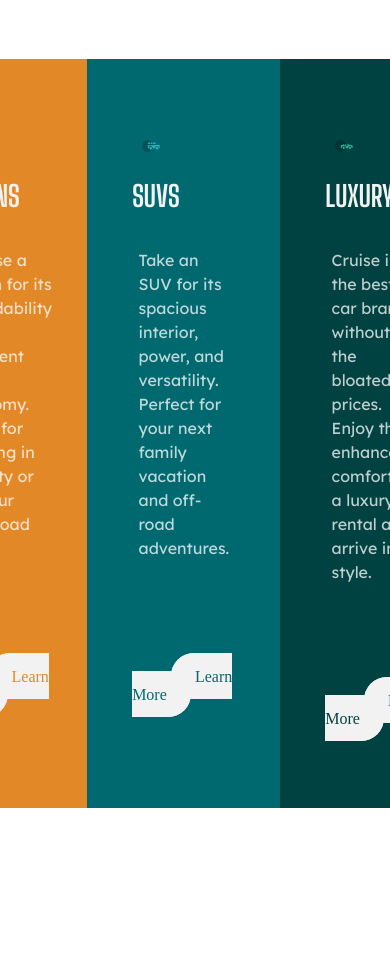
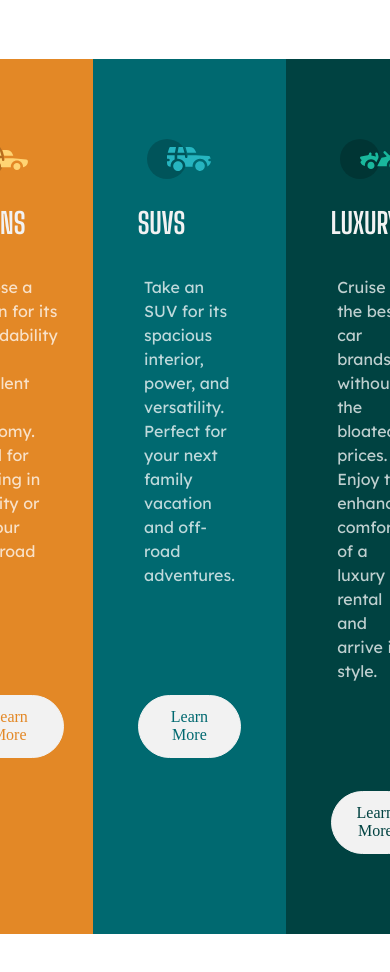
Before and after one commit to issagoodlifeInc/frontend-card, a plain HTML site: page index.html in a window 390 px wide. Shown: the top 972 px of the page. Before the commit the page ends 866 px from the top, so only its background shows below. Drawn offline with Linux system fonts and the light colour scheme.

Commit message:
Change button configuration for responsiveness

```diff
--- a/css/styles.css
+++ b/css/styles.css
@@ -27,16 +27,21 @@ body{
   display: flex;
   flex-direction: row;
   justify-content: center;
+
+}
+
+main .cards .card-content .btn-all{
+  display: inline-flex;
+  margin-left: 2.4rem;
 }
 
 main .btn{
-  margin-left: 2.4rem;
   padding: .8rem 1.4rem;
   text-align: center;
   font-size: 1rem;
   text-decoration: none;
-  border: 2px solid hsl(0, 0%, 95%);
-  border-radius: 4rem;
+  border: 1px solid hsl(0, 0%, 95%);
+  border-radius: 10rem;
   background-color: hsl(0, 0%, 95%);
   cursor: pointer;
 }
@@ -66,7 +71,11 @@ p{
 
 /* ---------Site Content ---------- */
 main .cards{
-  margin: 15% 20%;
+  margin: 15% 10%;
+  /* height: 30vh; */
+}
+
+main .cards .card-content{
   text-align: left;
 }
 
@@ -89,8 +98,7 @@ main .cards .luxury{
 
 main .cards .card-content .icon-img img{
   margin-left: .6rem;
-  width: 18%;
-  height: 18%;
+
 }
 
 main .cards .card-content .btn-sedan{
@@ -107,14 +115,26 @@ main .cards .card-content .btn-luxury{
 
 /* -----Responsive 4k---------- */
 
-/* @media(max-width:2560px){
+@media(max-width:920px){
+  main .cards .card-content .btn-all{
+    margin-left: 0;
+  }
 
   }
 
-} */
-
 
 /* -----Responsive 4k---------- */
+
+/* ----Responsive 600px------- */
+
+@media(max-width: 572px){
+  main .cards{
+
+  }
+}
+
+/* ----Responsive 600px------- */
+
 
 /* ----------Responsive Mobile 375px------ */
 
@@ -124,6 +144,7 @@ main .cards .card-content .btn-luxury{
   }
 
   main .cards{
+    width: 88%;
     margin: 15% 6%;
   }
 
--- a/index.html
+++ b/index.html
@@ -7,7 +7,7 @@
   <meta http-equiv="X-UA-Compatible" content="ie=edge">
 
   <!-- ---- Favicon icon ---- -->
-  <link rel="icon" href="images/favicon-32x32.png">
+  <link rel="icon" href="images/favicon.png">
 
   <!-- ----External Styles ---- -->
   <link rel="stylesheet" href="css/styles.css">
@@ -27,34 +27,41 @@
     <div class="cards flex-row">
       <div class="card-content sedan">
         <div class="icon-img">
-          <img src="images/icon-sedans.svg" alt="sedan.svg">
+          <img src="images/sedans.svg" alt="sedan.svg">
         </div>
         <h2>SEDANS</h2>
         <p> Choose a sedan for its affordability and excellent fuel economy. Ideal for cruising in the city
           or on your next road trip.
         </p>
-        <a href="#" class="btn btn-sedan"><span>Learn More</span></a>
+        <div class="btn-all">
+          <a href="#" class="btn btn-sedan"><span>Learn More</span></a>
+        </div>
       </div>
       <div class="card-content suv">
         <div class="icon-img">
-          <img src="images/icon-suvs.svg" alt="luxury.svg">
+          <img src="images/suvs.svg" alt="luxury.svg">
         </div>
         <h2>SUVS</h2>
         <p> Take an SUV for its spacious interior, power, and versatility. Perfect for your next family vacation
           and off-road adventures.
+        </p>
+        <div class="btn-all">
+          <a href="#" class="btn btn-suv"><span>Learn More</span></a>
+        </div>
 
-        </p>
-        <a href="#" class="btn btn-suv"><span>Learn More</span></a>
       </div>
       <div class="card-content luxury">
         <div class="icon-img">
-          <img src="images/icon-luxury.svg" alt="luxury.svg">
+          <img src="images/luxury.svg" alt="luxury.svg">
         </div>
         <h2>LUXURY</h2>
         <p> Cruise in the best car brands without the bloated prices. Enjoy the enhanced comfort of a luxury
           rental and arrive in style.
         </p>
-        <a href="#" class="btn btn-luxury"><span>Learn More</span></a>
+        <div class="btn-all">
+          <a href="#" class="btn btn-luxury"><span>Learn More</span></a>
+        </div>
+
       </div>
     </div>
 
```
Also changed, not shown: images/favicon.png (renamed from images/favicon-32x32.png), images/luxury.svg (renamed from images/icon-luxury.svg), images/sedans.svg (renamed from images/icon-sedans.svg), images/suvs.svg (renamed from images/icon-suvs.svg).
